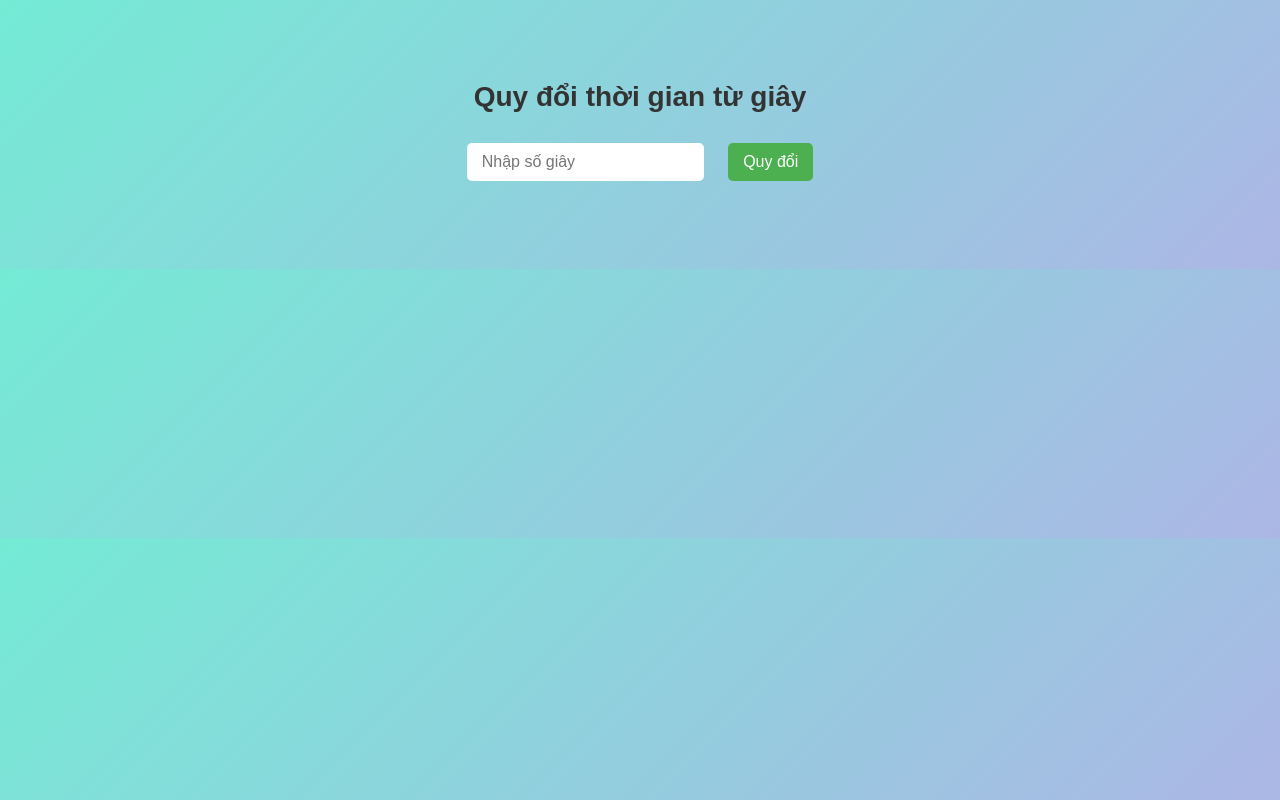
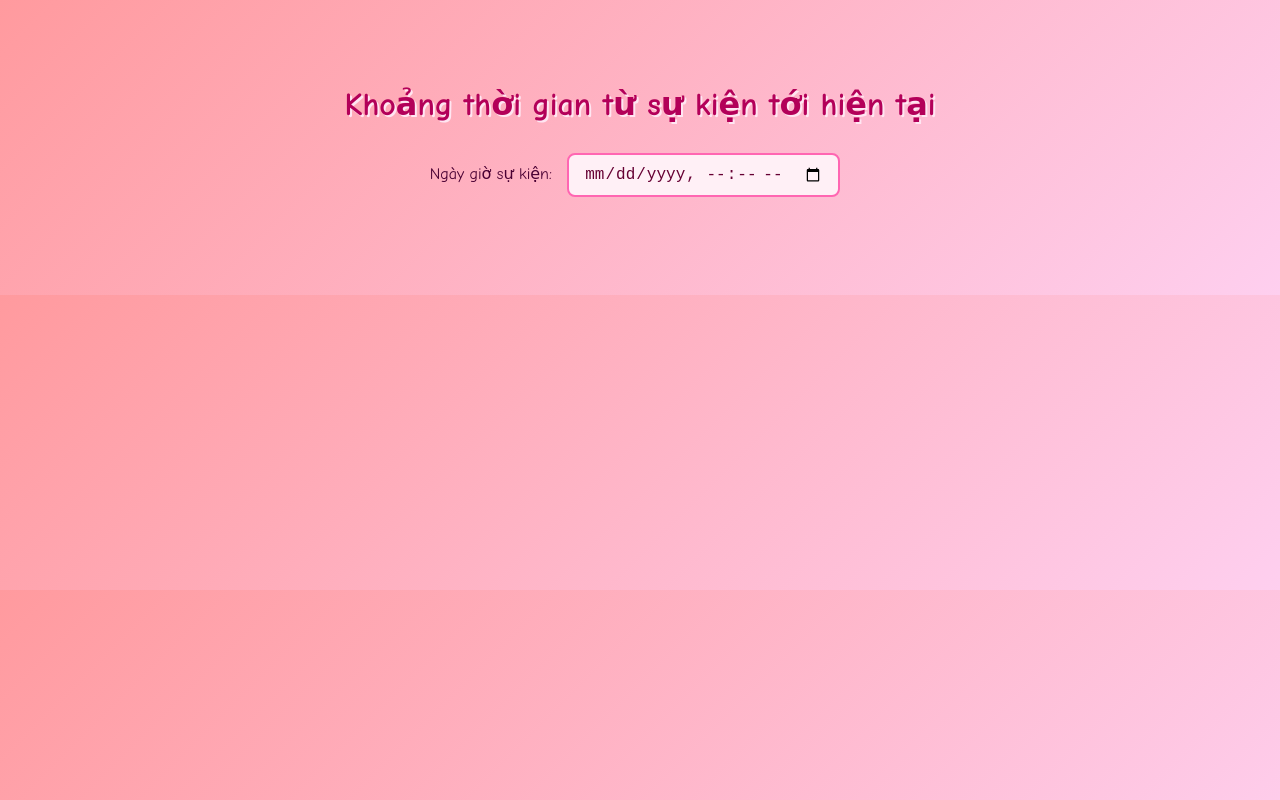
Before and after one commit to timthuong0207-dotcom/Thongkethoigian, a plain HTML site: page index.html in a window 1280 px wide. Drawn offline with Linux system fonts and the light colour scheme.

Commit message:
Update index.html

```diff
--- a/index.html
+++ b/index.html
@@ -2,41 +2,38 @@
 <html lang="vi">
 <head>
   <meta charset="UTF-8">
-  <title>Quy đổi thời gian</title>
+  <title>Tính khoảng thời gian từ sự kiện</title>
   <style>
     body {
-      font-family: 'Arial', sans-serif;
-      background: linear-gradient(135deg, #74ebd5 0%, #ACB6E5 100%);
+      font-family: 'Comic Sans MS', cursive, sans-serif;
+      background: linear-gradient(135deg, #ff9a9e 0%, #fecfef 100%);
       text-align: center;
       padding: 50px;
-      color: #333;
+      color: #4a0033;
     }
     h2 {
-      font-size: 28px;
+      font-size: 32px;
       margin-bottom: 20px;
       animation: fadeIn 2s ease-in-out;
+      color: #b30059;
+      text-shadow: 2px 2px #ffe6f2;
     }
-    input, button {
+    input {
       padding: 10px 15px;
       font-size: 16px;
       margin: 10px;
-      border-radius: 5px;
-      border: none;
-    }
-    button {
-      background-color: #4CAF50;
-      color: white;
-      cursor: pointer;
-      transition: transform 0.2s;
-    }
-    button:hover {
-      transform: scale(1.1);
+      border-radius: 8px;
+      border: 2px solid #ff66b2;
+      background-color: #fff0f6;
+      color: #660033;
     }
     #result {
-      margin-top: 20px;
-      font-size: 20px;
+      margin-top: 30px;
+      font-size: 22px;
       font-weight: bold;
       animation: fadeInUp 1s ease-in-out;
+      color: #99004d;
+      text-shadow: 1px 1px #ffe6f2;
     }
     @keyframes fadeIn {
       from {opacity: 0;}
@@ -49,56 +46,47 @@
   </style>
 </head>
 <body>
-  <h2>Quy đổi thời gian từ giây</h2>
-  <input type="number" id="secondsInput" placeholder="Nhập số giây">
-  <button onclick="convertTime()">Quy đổi</button>
+  <h2>Khoảng thời gian từ sự kiện tới hiện tại</h2>
+  <label>Ngày giờ sự kiện:</label>
+  <input type="datetime-local" id="eventTime">
   <p id="result"></p>
 
   <script>
-    function convertTime(totalSeconds) {
-      let seconds = totalSeconds;
-      let minutes = 0, hours = 0, days = 0, weeks = 0, months = 0, years = 0;
+    let timer;
 
-      // giây sang phút
-      while (seconds >= 60) {
-        seconds -= 60;
-        minutes++;
+    function startTimer() {
+      if (timer) clearInterval(timer);
+      timer = setInterval(calculateDuration, 1000);
+    }
+
+    function calculateDuration() {
+      let eventInput = document.getElementById("eventTime").value;
+      if (!eventInput) {
+        document.getElementById("result").innerText = "Vui lòng nhập thời gian sự kiện!";
+        return;
       }
 
-      // phút sang giờ
-      while (minutes >= 60) {
-        minutes -= 60;
-        hours++;
-      }
+      let eventDate = new Date(eventInput);
+      let now = new Date();
 
-      // giờ sang ngày
-      while (hours >= 24) {
-        hours -= 24;
-        days++;
-      }
+      // chênh lệch và quy đổi về giây
+      let totalSeconds = Math.floor((now - eventDate) / 1000);
 
-      // ngày sang tuần
-      while (days >= 7) {
-        days -= 7;
-        weeks++;
-      }
+      let years = 0, months = 0, weeks = 0, days = 0, hours = 0, minutes = 0, seconds = totalSeconds;
 
-      // tuần sang tháng (giả sử 1 tháng = 4 tuần)
-      while (weeks >= 4) {
-        weeks -= 4;
-        months++;
-      }
-
-      // tháng sang năm
-      while (months >= 12) {
-        months -= 12;
-        years++;
-      }
+      while (seconds >= 60) { seconds -= 60; minutes++; }
+      while (minutes >= 60) { minutes -= 60; hours++; }
+      while (hours >= 24) { hours -= 24; days++; }
+      while (days >= 7) { days -= 7; weeks++; }
+      while (weeks >= 4) { weeks -= 4; months++; }
+      while (months >= 12) { months -= 12; years++; }
 
       document.getElementById("result").innerText =
-        years + " năm " + months + " tháng " + weeks + " tuần " +
-        days + " ngày " + hours + " giờ " + minutes + " phút " + seconds + " giây";
+        seconds + " giây • " + minutes + " phút • " + hours + " giờ • " +
+        days + " ngày • " + weeks + " tuần • " + months + " tháng • " + years + " năm";
     }
+
+    document.getElementById("eventTime").addEventListener("change", startTimer);
   </script>
 </body>
 </html>
```
